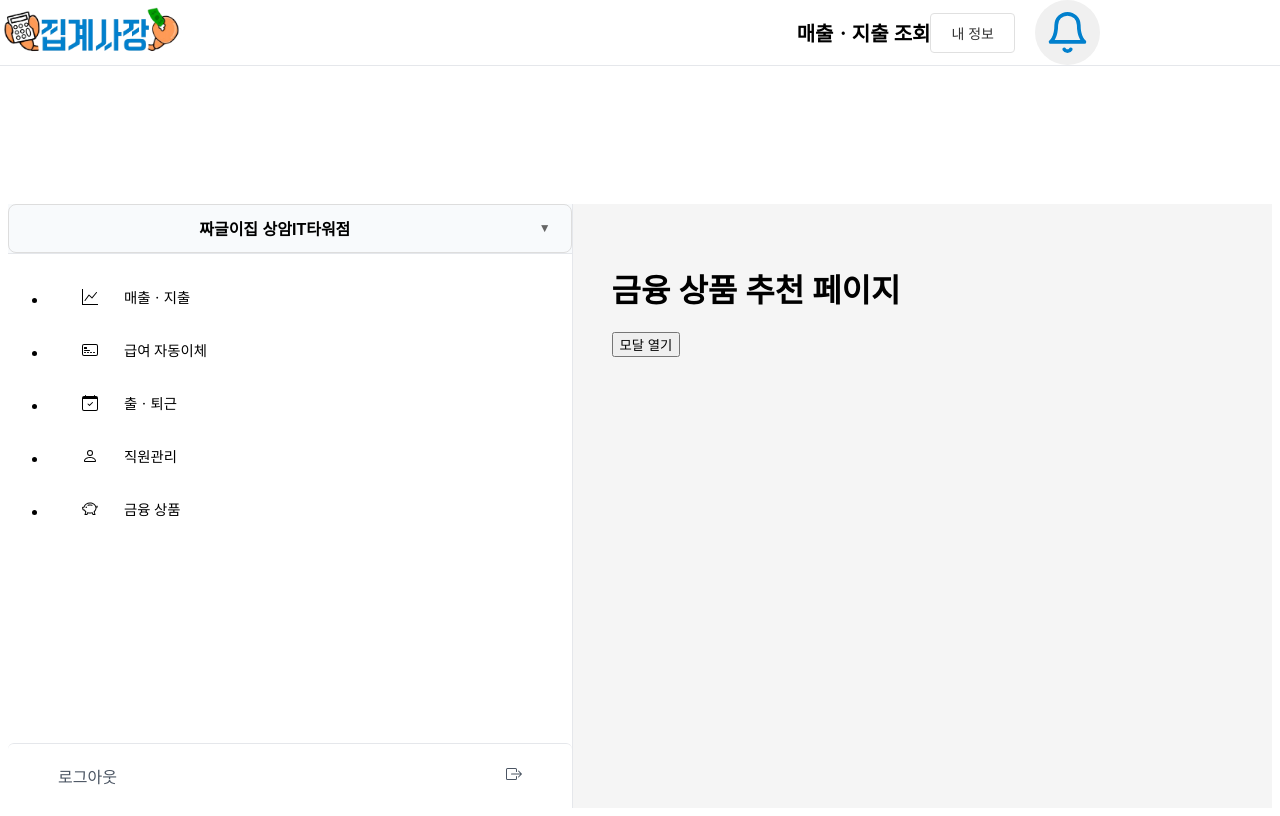
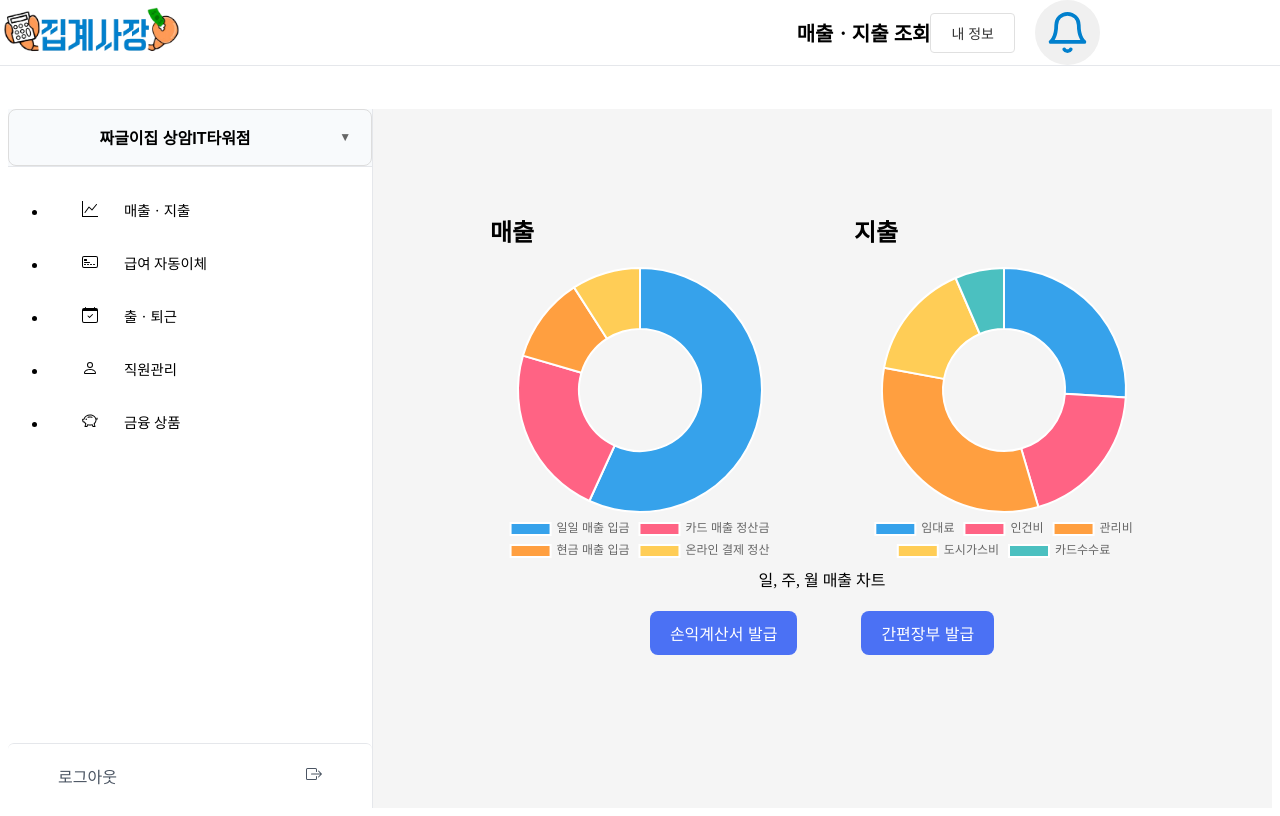
Before and after one commit to woorifisa-projects-3rd/MSA-FE, a Next.js app: page /transactions/analytics in a window 1280 px wide. Built offline with nearby package versions, Linux system fonts and the light colour scheme.

Commit message:
feat: 매출, 지출 카테고리별 원형그래프 구현

```diff
--- a/app/(with-sidebar)/transactions/analytics/page.js
+++ b/app/(with-sidebar)/transactions/analytics/page.js
@@ -1,25 +1,84 @@
 'use client';
 
-import { useState } from 'react';
+import React, { useState } from 'react';
+import { Doughnut } from 'react-chartjs-2';
 import classes from "./page.module.css";
-import ModalContainer from '@/components/modal/modal-container';
-import WorkplaceModal from '@/components/modal/workplace-registraion/workplace-registration';
+import { Chart as ChartJS, ArcElement, Tooltip, Legend, Colors } from 'chart.js';
+import BaseButton from '@/components/button/base-button';
+
+ChartJS.register(ArcElement, Tooltip, Legend, Colors);
+
+const generateDummyData = () => {
+  return {
+    sales: [
+      { category: '일일 매출 입금', amount: 5000000 },
+      { category: '카드 매출 정산금', amount: 2000000 },
+      { category: '현금 매출 입금', amount: 1000000 },
+      { category: '온라인 결제 정산', amount: 800000 },
+    ],
+    expenses: [
+      { category: '임대료', amount: 2000000 },
+      { category: '인건비', amount: 1500000 },
+      { category: '관리비', amount: 2500000 },
+      { category: '도시가스비', amount: 1200000 },
+      { category: '카드수수료', amount: 500000 },
+    ],
+  };
+};
 
 export default function SalesExpenses() {
-    const [isModalOpen, setIsModalOpen] = useState(false);
+  const { sales, expenses } = generateDummyData();
 
-    return (
-        <div className={classes.container}>
-            <h1 className={classes.title}>금융 상품 추천 페이지</h1>
-            <button onClick={() => setIsModalOpen(true)}>모달 열기</button>
-            <ModalContainer
-                isOpen={isModalOpen}
-                onClose={()=>setIsModalOpen(false)}
-                title="사업장 등록"
-            >
-               {/* 여기메 모달  content 넣기  */}
-               <WorkplaceModal />
-            </ModalContainer>
+  const salesData = {
+    labels: sales.map(item => item.category),
+    datasets: [
+      {
+        label: '매출',
+        data: sales.map(item => item.amount),
+        hoverOffset: 6,
+      },
+    ],
+  };
+
+  const expensesData = {
+    labels: expenses.map(item => item.category),
+    datasets: [
+      {
+        label: '지출',
+        data: expenses.map(item => item.amount),
+        hoverOffset: 6,
+      },
+    ],
+  };
+
+  const options = {
+    responsive: true, // 반응형 동작
+    plugins: {
+      legend: {
+        position: 'bottom' // 범례를 차트 하단에 배치
+      }
+    },
+  };
+
+  return (
+    <div className={classes.container}>
+      <div className={classes.chartContainer}>
+        <div>
+          <h2>매출</h2>
+          <Doughnut data={salesData} options={options} />
         </div>
-    );
+        <div>
+          <h2>지출</h2>
+          <Doughnut data={expensesData} options={options} />
+        </div>
+      </div>
+      <div className={classes.salesContainer}>
+        일, 주, 월 매출 차트
+      </div>
+      <div className={classes.reportsContainer}>
+        <BaseButton text="손익계산서 발급"/>
+        <BaseButton text="간편장부 발급"/>
+      </div>
+    </div>
+  );
 }
--- a/app/(with-sidebar)/transactions/analytics/page.module.css
+++ b/app/(with-sidebar)/transactions/analytics/page.module.css
@@ -1,4 +1,20 @@
 .container {
-    padding: 20px;
-    background-color: #f5f5f5;
+    display: flex;
+    flex-direction: column;
+    align-items: center;
+    justify-content: center;
+    padding: 2rem;
 }
+
+.chartContainer {
+    display: flex;
+    gap: 4rem;
+    margin-top: 2rem;
+}
+
+.reportsContainer {
+    display: flex;
+    justify-content: center;
+    gap: 4rem;
+    margin-top: 20px;
+}
--- a/package.json
+++ b/package.json
@@ -9,8 +9,10 @@
     "lint": "next lint"
   },
   "dependencies": {
+    "chart.js": "^4.4.6",
     "next": "14.2.15",
     "react": "^18",
+    "react-chartjs-2": "^5.2.0",
     "react-daum-postcode": "^3.1.3",
     "react-dom": "^18",
     "react-icons": "^5.3.0"
```
Also changed, not shown: 1 other file (tests, documents, lock files or other folders).
